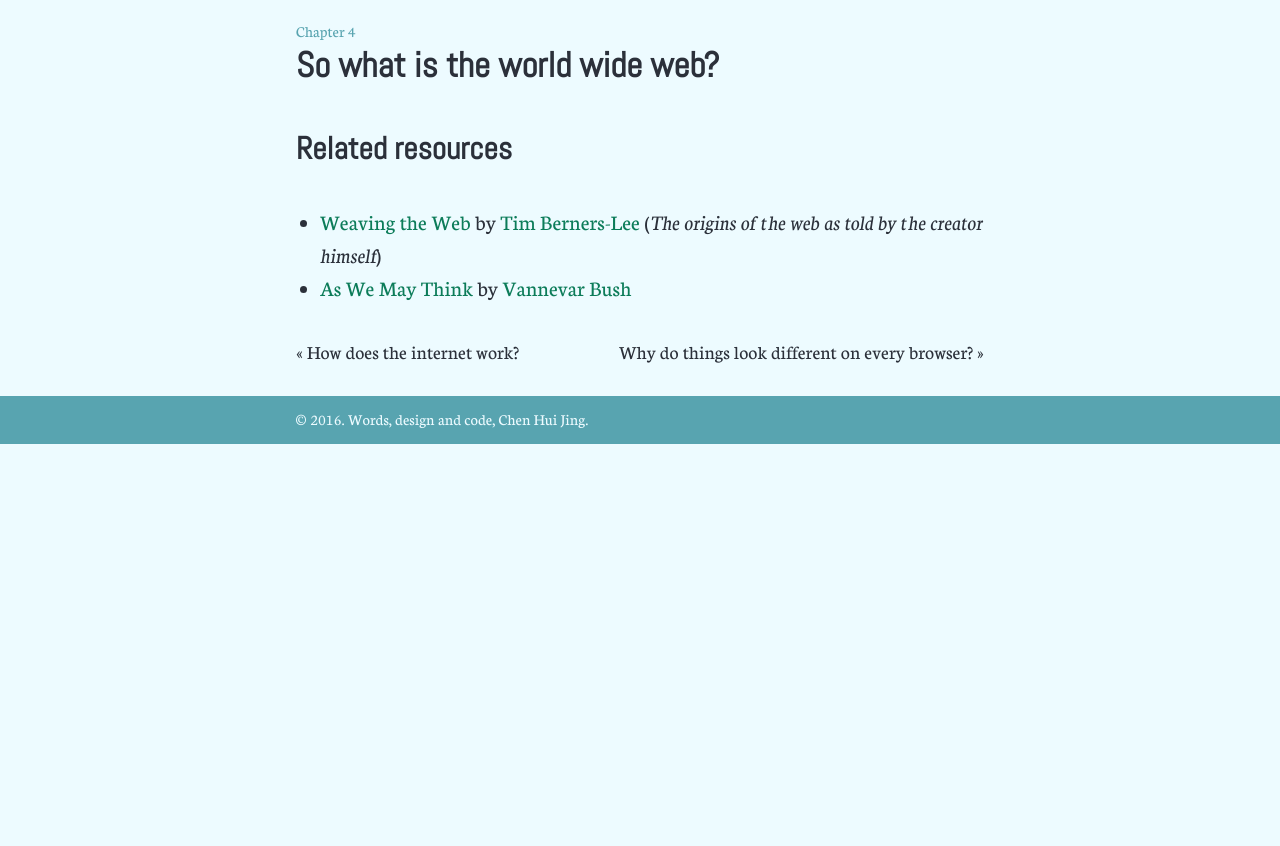
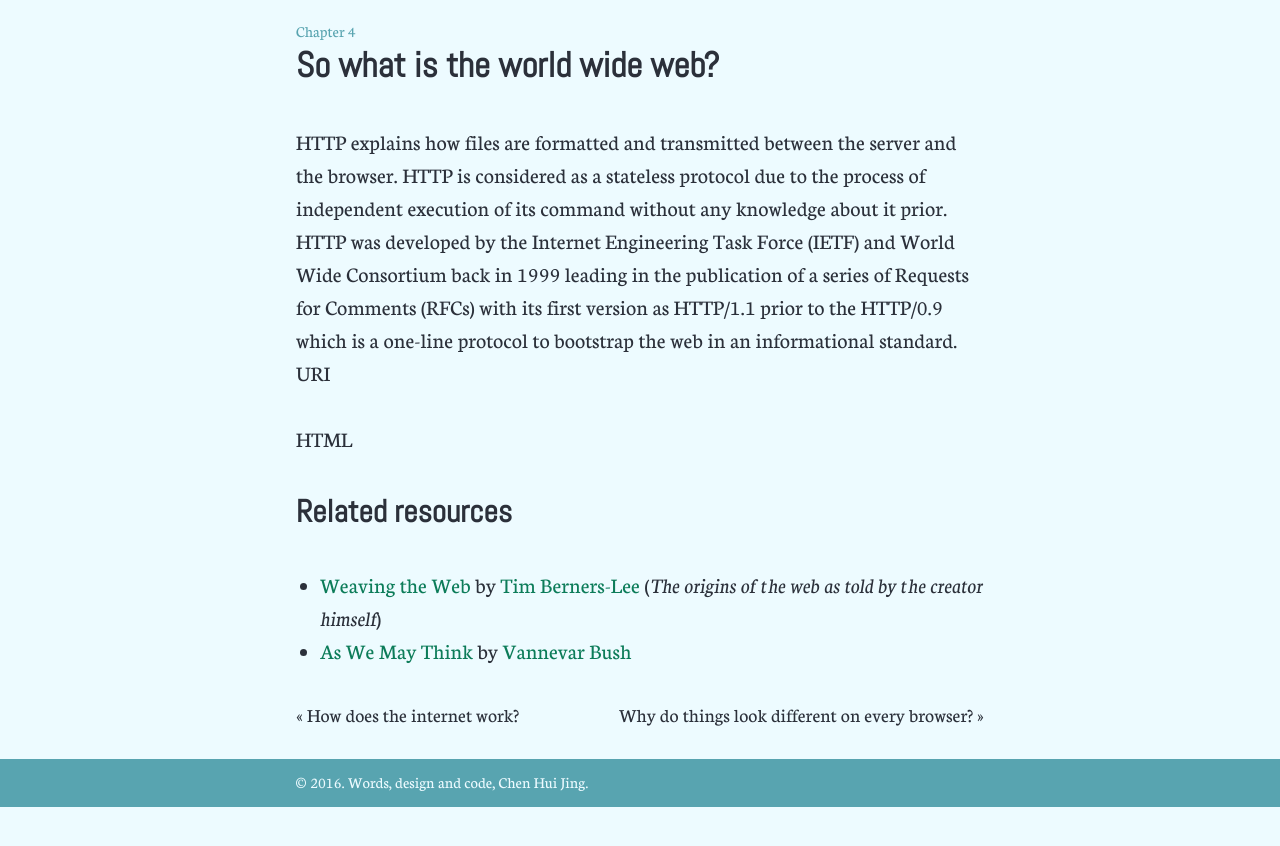
Before and after one commit to huijing/web-for-non-techies, a Jekyll site: the page built from _posts/2016-03-16-chapter04.markdown, in a window 1280 px wide. Shown: the top 846 px of the page. Built offline with Jekyll 4.4.1, drawn with Linux system fonts in a browser that asks for light colours.

Commit message:
Add notes and update package.json

```diff
--- a/_posts/2016-03-16-chapter04.markdown
+++ b/_posts/2016-03-16-chapter04.markdown
@@ -6,6 +6,12 @@ date:   2016-03-16 18:04:57 +0800
 categories: internet
 ---
 
+HTTP
+explains how files are formatted and transmitted between the server and the browser. HTTP is considered as a stateless protocol due to the process of independent execution of its command without any knowledge about it prior.
+HTTP was developed by the Internet Engineering Task Force (IETF) and World Wide Consortium back in 1999 leading in the publication of a series of Requests for Comments (RFCs) with its first version as HTTP/1.1 prior to the HTTP/0.9 which is a one-line protocol to bootstrap the web in an informational standard.
+URI
+
+HTML
 
 
 ## Related resources
--- a/package.json
+++ b/package.json
@@ -17,7 +17,7 @@
   },
   "homepage": "https://www.chenhuijing.com/web-for-non-techies/",
   "devDependencies": {
-    "browser-sync": "^2.12.5",
+    "browser-sync": "^2.12.8",
     "gulp": "^3.9.1",
     "gulp-autoprefixer": "^3.1.0",
     "gulp-concat": "^2.6.0",
```
